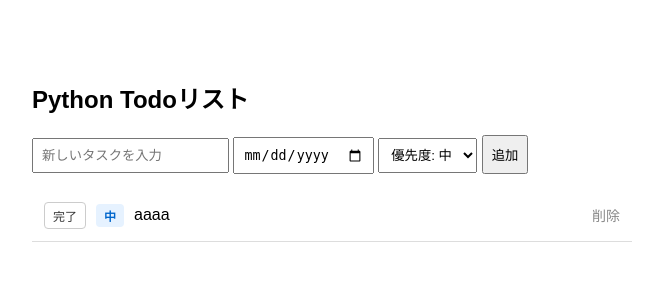
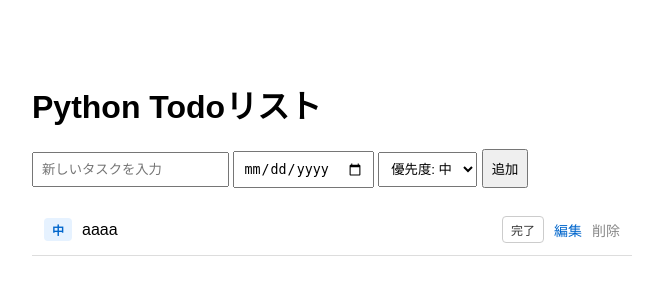
Before and after one commit to gakusyuu/flask-todo-app, a Flask app: page / in a window 1280 px wide. Shown: the top 300 px of the page, without its empty margins (308-971 px from the left). Run offline with Flask 3, Linux system fonts and the light colour scheme; data comes from the database, SQL or seed files in the repository; both versions use the stored data as it was after the commit.

Commit message:
編集機能の追加

```diff
--- a/app.py
+++ b/app.py
@@ -57,6 +57,35 @@ def add():
         conn.close()
     return redirect(url_for('index'))
 
+# v4 変更点 タスク編集　＆　更新処理
+@app.route('/edit/<int:task_id>', methods=['GET', 'POST'])
+def edit(task_id):
+    conn = sqlite3.connect('todo.db')
+    c = conn.cursor()
+
+    if request.method == 'POST':
+        # フォームから入力された値を取得
+        title = request.form.get('title')
+        due_date = request.form.get('due_date')
+        priority = request.form.get('priority')
+
+        # データベースを更新
+        c.execute('''
+            UPDATE tasks
+            SET title = ?, due_date = ?, priority = ?
+            WHERE id = ?
+        ''', (title, due_date, priority, task_id))
+
+        conn.commit()
+        conn.close()
+        return redirect(url_for('index'))
+    else:
+        # 編集対象のタスク情報を取得して編集画面へ渡す
+        c.execute('SELECT id, title, due_date, priority FROM tasks WHERE id = ?', (task_id,))
+        task = c.fetchone()
+        conn.close()
+        return render_template('edit.html', task=task)
+
 # v3 追加点 完了/未完了の切り替え
 @app.route('/toggle/<int:task_id>')
 def toggle(task_id):
--- a/static/style.css
+++ b/static/style.css
@@ -75,6 +75,7 @@ li {
     color: #666;
 }
 
+/* DELETE */
 a.del-btn {
     color: #888;
     text-decoration: none;
@@ -112,3 +113,26 @@ li.completed {
 .toggle-btn:hover {
     background-color: #eee;
 }
+
+/* EDIT */
+a.edit-btn {
+    color: #0066cc;
+    text-decoration: none;
+    font-size: 14px;
+}
+
+a.cancel-btn {
+    align-self: center;
+    color: #666;
+    text-decoration: none;
+}
+
+a.edit-btn:hover {
+    text-decoration: underline;
+}
+
+.task-actions {
+    display: flex;
+    gap: 10px;
+    align-items: center;
+}
--- a/templates/index.html
+++ b/templates/index.html
@@ -8,7 +8,7 @@
 </head>
 
 <body>
-    <h2>Python Todoリスト</h2>
+    <h1>Python Todoリスト</h1>
     <!--変更点 期限と優先度の追加-->
     <form action="/add" method="POST">
         <input type="text" name="title" placeholder="新しいタスクを入力" required>
@@ -25,17 +25,20 @@
         {% for task in tasks %}
         <li class="{% if task[4] == 1 %}completed{% endif %}">
             <div class="task-info">
+                <span class="badge priority-{{ task[3] }}">{{ task[3] }}</span>
+                <span class="title">{{ task[1] }}</span>
+                {% if task[2] %}
+                <span class="due">期限: {{ task[2] }}</span>
+                {% endif %}
+            </div>
+
+            <div class="task-actions">
                 <a href="{{ url_for('toggle', task_id=task[0]) }}" class="btn toggle-btn">
                     {% if task[4] == 1 %} 戻す {% else %} 完了 {% endif %}
                 </a>
-                <span class="badge priority-{{ task[3] }}">{{ task[3] }}</span>
-                <span class="title">{{ task[1] }}</spann>
-
-                    {% if task[2] %}
-                    <span class="due">期限: {{ task[2] }}</span>
-                    {% endif %}
+                <a href="/edit/{{ task[0] }}" class="edit-btn">編集</a>
+                <a href=" /delete/{{ task[0] }}" class="del-btn">削除</a>
             </div>
-            <a href=" /delete/{{ task[0] }}" class="del-btn">削除</a>
         </li>
         {% endfor %}
     </ul>
```
Also changed, not shown: templates/edit.html (added, +26 -0 lines), todo.db (added).
